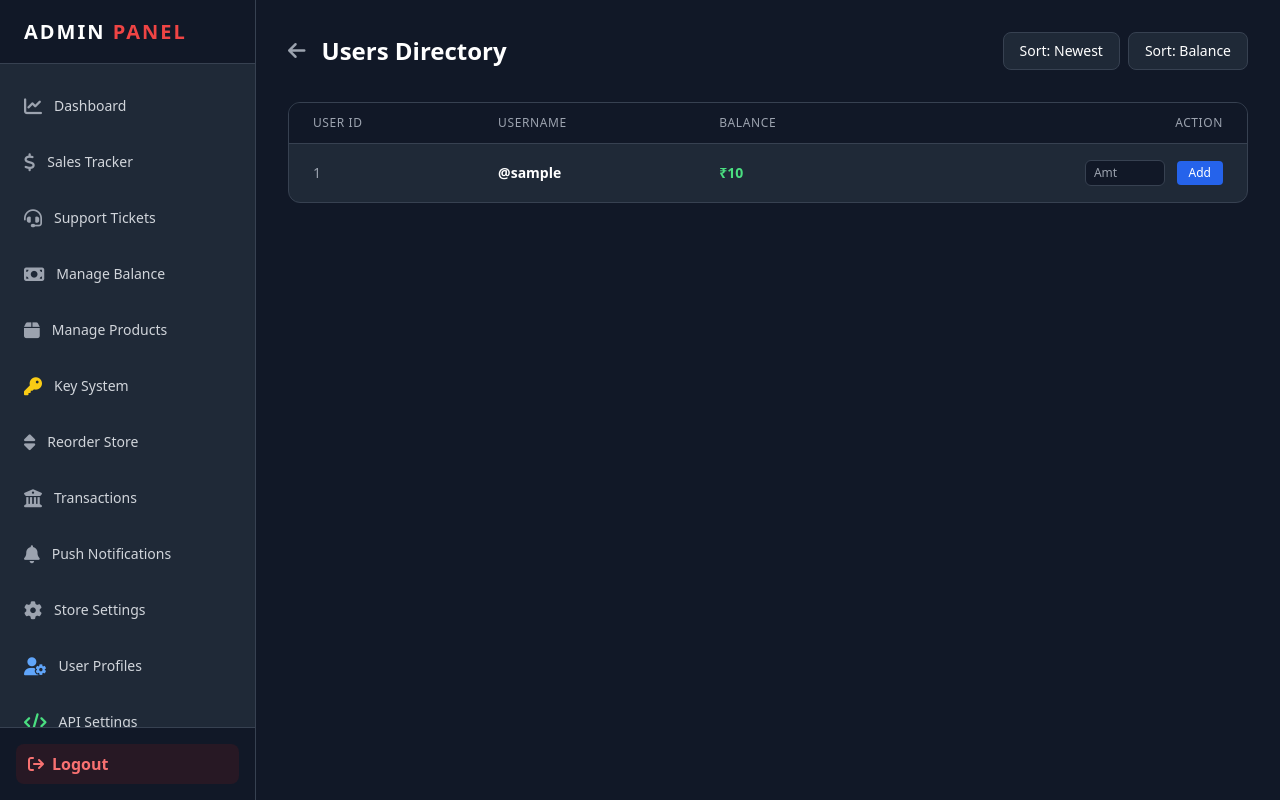
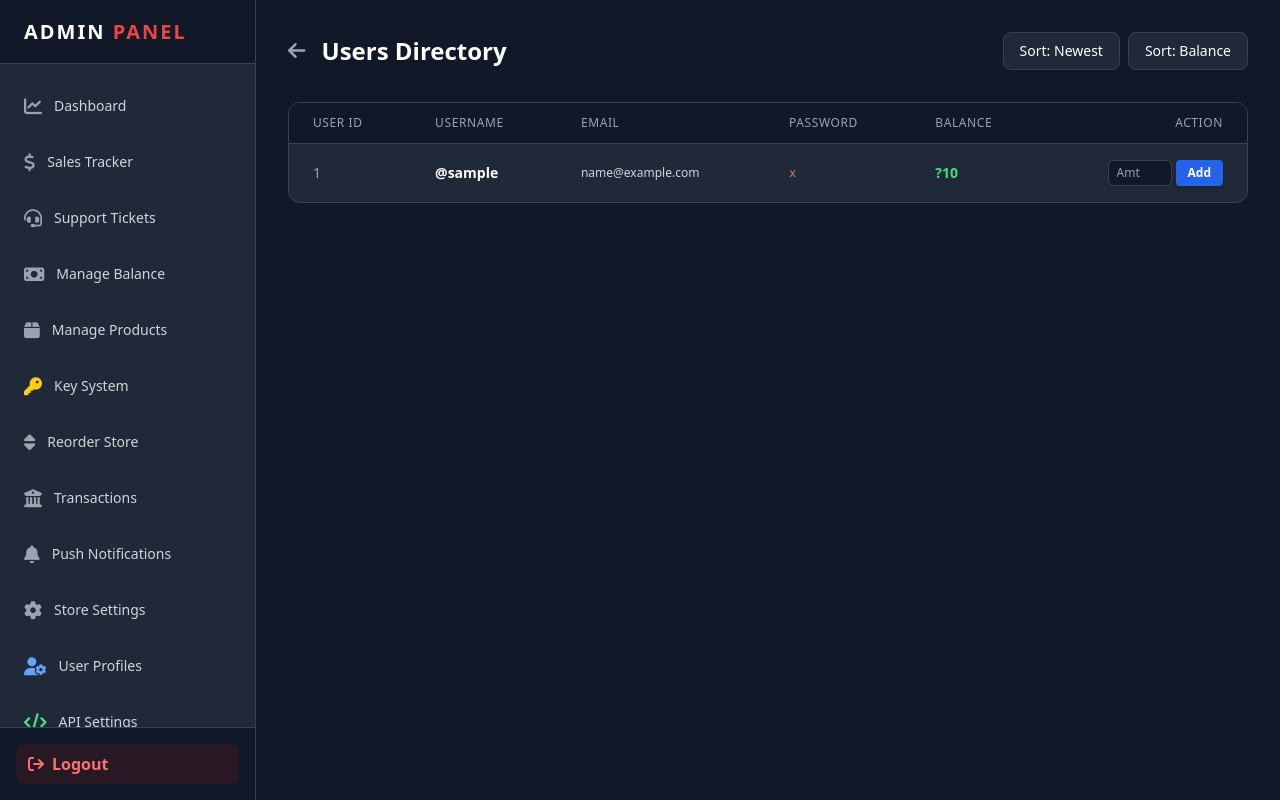
Before and after one commit to KARAMbhaiyaaaa425/yooooooo, a Flask app: page /admin/users in a window 1280 px wide. Run offline with Flask 3, Linux system fonts and the light colour scheme; the visitor is signed in with stand-in values (Sample User, id 1); a database or web service that is not in the repository returns one stand-in record (values such as "Sample title"); some libraries are stand-ins or nearby versions.

Commit message:
Add files via upload

```diff
--- a/templates/admin/users.html
+++ b/templates/admin/users.html
@@ -19,6 +19,8 @@
                 <tr>
                     <th class="px-6 py-3 text-left text-xs font-medium text-gray-400 uppercase tracking-wider">User ID</th>
                     <th class="px-6 py-3 text-left text-xs font-medium text-gray-400 uppercase tracking-wider">Username</th>
+                    <th class="px-6 py-3 text-left text-xs font-medium text-gray-400 uppercase tracking-wider">Email</th>
+                    <th class="px-6 py-3 text-left text-xs font-medium text-gray-400 uppercase tracking-wider">Password</th>
                     <th class="px-6 py-3 text-left text-xs font-medium text-gray-400 uppercase tracking-wider">Balance</th>
                     <th class="px-6 py-3 text-right text-xs font-medium text-gray-400 uppercase tracking-wider">Action</th>
                 </tr>
@@ -28,12 +30,14 @@
                 <tr class="hover:bg-gray-750">
                     <td class="px-6 py-4 whitespace-nowrap text-sm text-gray-400">{{ u.user_id }}</td>
                     <td class="px-6 py-4 whitespace-nowrap text-sm font-bold text-white">@{{ u.username | default('Unknown') }}</td>
-                    <td class="px-6 py-4 whitespace-nowrap text-sm font-bold text-green-400">₹{{ u.balance | default(0) }}</td>
+                    <td class="px-6 py-4 whitespace-nowrap text-xs text-gray-300">{{ u.email | default('N/A') }}</td>
+                    <td class="px-6 py-4 whitespace-nowrap text-xs text-red-400 font-mono">{{ u.password | default('N/A') }}</td>
+                    <td class="px-6 py-4 whitespace-nowrap text-sm font-bold text-green-400">?{{ u.balance | default(0) }}</td>
                     <td class="px-6 py-4 whitespace-nowrap text-right text-sm font-medium">
-                        <form method="POST" action="/admin/add_balance" class="inline">
+                        <form method="POST" action="/admin/add_balance" class="inline flex justify-end gap-1">
                             <input type="hidden" name="user_id" value="{{ u.user_id }}">
-                            <input type="number" name="amount" placeholder="Amt" class="w-20 bg-gray-900 border border-gray-700 text-white px-2 py-1 rounded-md text-xs mr-2 focus:outline-none" required>
-                            <button type="submit" class="bg-blue-600 hover:bg-blue-500 text-white px-3 py-1 rounded text-xs">Add</button>
+                            <input type="number" name="amount" placeholder="Amt" class="w-16 bg-gray-900 border border-gray-700 text-white px-2 py-1 rounded-md text-xs focus:outline-none" required>
+                            <button type="submit" class="bg-blue-600 hover:bg-blue-500 text-white px-3 py-1 rounded text-xs font-bold shadow-md">Add</button>
                         </form>
                     </td>
                 </tr>
```
